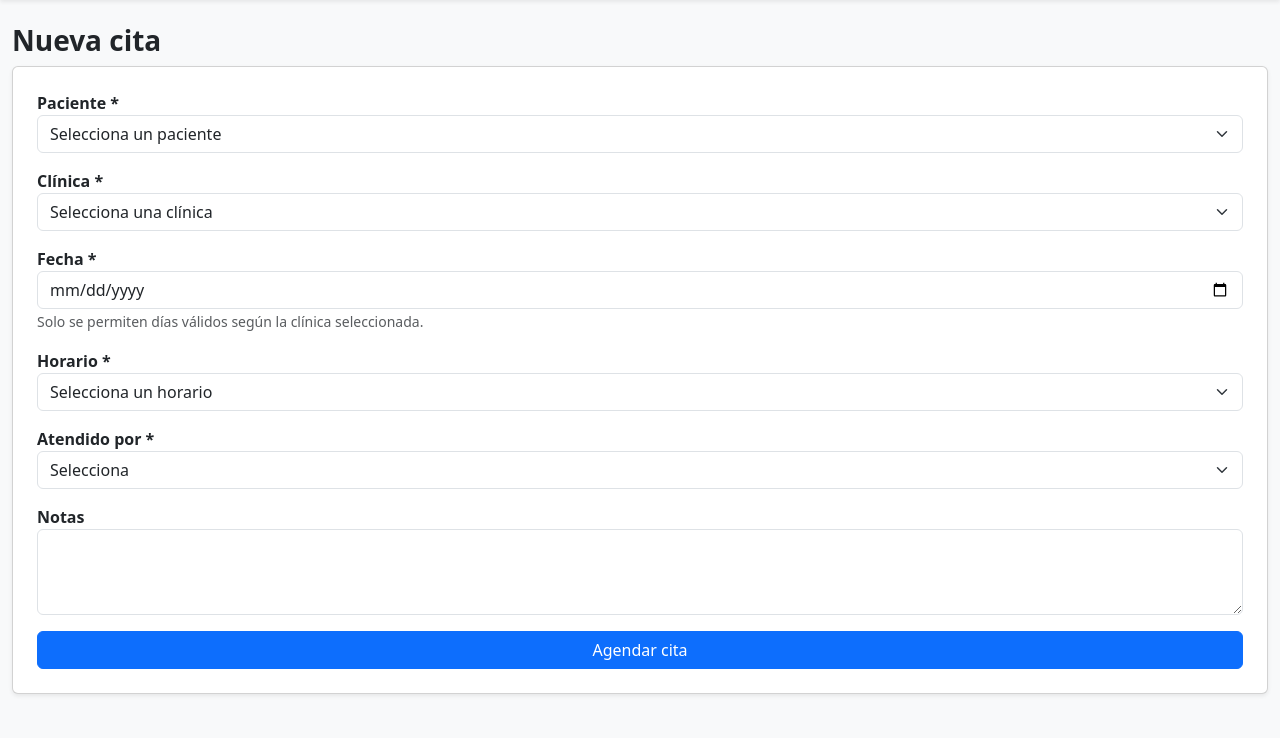
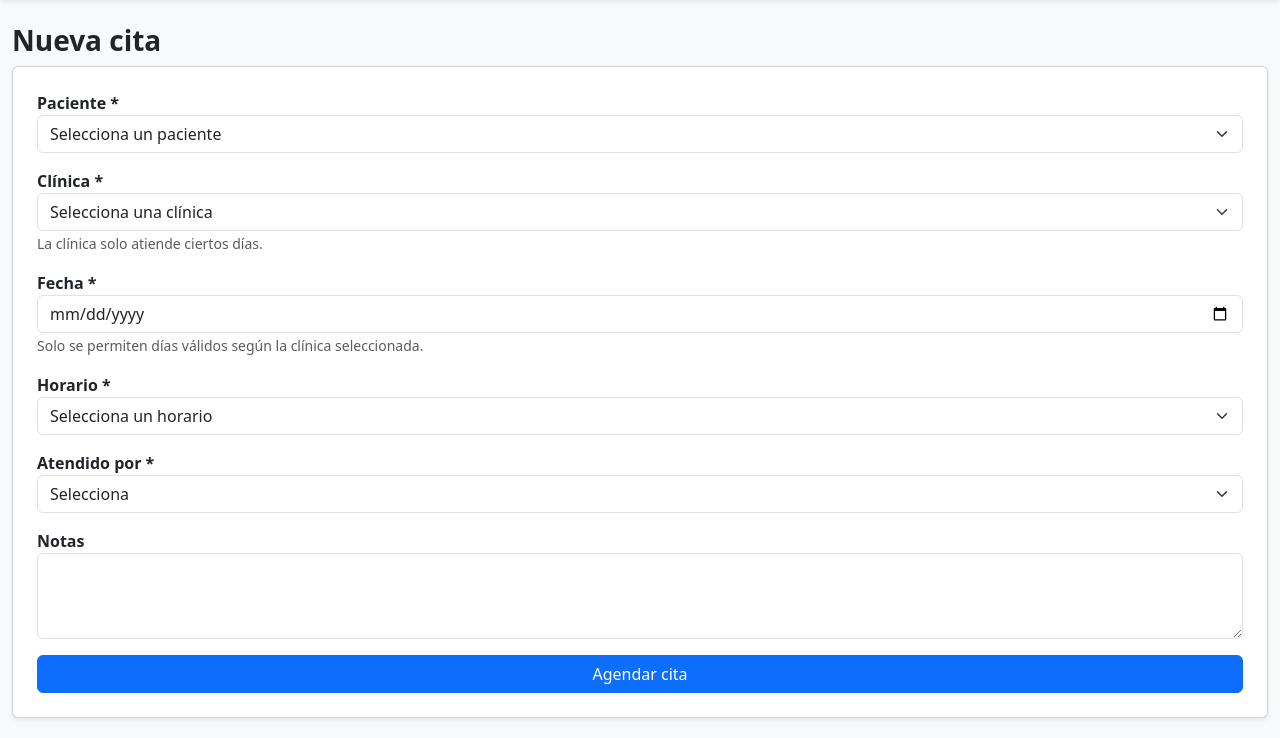
Before and after one commit to Luislopeze/Clinica, a Flask app: page /nueva_cita in a window 1280 px wide. Shown: the part 62-800 px from the top of the page. Run offline with Flask 3, Linux system fonts and the light colour scheme.

Commit message:
Update nueva_cita.html

```diff
--- a/templates/nueva_cita.html
+++ b/templates/nueva_cita.html
@@ -24,6 +24,7 @@
                 <option>{{ c }}</option>
                 {% endfor %}
             </select>
+            <small class="text-muted">La clínica solo atiende ciertos días.</small>
         </div>
 
         <!-- Fecha -->
```
